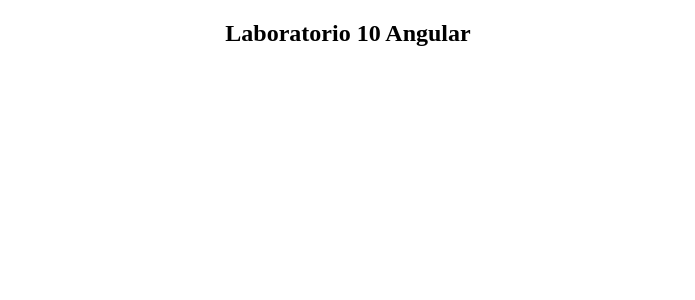
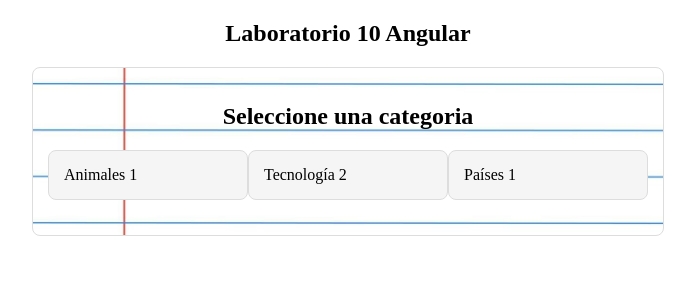
Before and after one commit to Shvy-bit/Lab10, an Angular app: page /difficulty in a window 1280 px wide. Before the commit this address led to /. Shown: the top 300 px of the page, without its empty margins (292-987 px from the left). Built offline with nearby package versions, Linux system fonts and the light colour scheme.

Commit message:
Componente Dificultad funcional

```diff
--- a/src/app/app.routes.ts
+++ b/src/app/app.routes.ts
@@ -1,7 +1,9 @@
 import { Routes } from '@angular/router';
 import { Start } from './start/start';
+import { Difficulty } from './difficulty/difficulty';
 
 export const routes: Routes = [
     {path: '', redirectTo: 'start', pathMatch:'full'},
     {path:'start', component: Start},
+    {path: 'difficulty', component: Difficulty}
 ];
--- a/src/app/difficulty/difficulty.css
+++ b/src/app/difficulty/difficulty.css
@@ -0,0 +1,21 @@
+.category-card {
+    background-color: whitesmoke;
+    position: relative;
+    display: flex;
+    flex: 1;
+}
+.category-card::before {
+    content: "";
+    position: absolute;
+    top: 0;
+    left: 0;
+    width: 100%;
+    height: 100%;
+
+    background-color: rgba(10, 10, 10, 0.3);
+    transition-duration: 0.3s ease;
+    opacity: 0;
+}
+.category-card:hover::before {
+    opacity: 1;
+}
--- a/src/app/difficulty/difficulty.html
+++ b/src/app/difficulty/difficulty.html
@@ -3,8 +3,17 @@
         <h2>Seleccione una categoria</h2>
     </div>
     <div class="center category">
-        @for () {
-            <button></button>
+        @for (category of categories; track category) {
+            <div class="card category-card" (click)="setCategory(category)" routerLink="">
+                <span>{{category.name}}</span>
+                <span>&nbsp;</span>
+                <span>{{category.difficulty}}</span>
+            </div>
+        }
+        @empty {
+            <div class="center">
+                <p>No hay categorias</p>
+            </div>
         }
     </div>
 </div>
--- a/src/app/difficulty/difficulty.ts
+++ b/src/app/difficulty/difficulty.ts
@@ -1,9 +1,27 @@
-import { Component } from '@angular/core';
+import { Component, inject } from '@angular/core';
+import { GameService, Category } from '../game-service';
+import { RouterLink } from "@angular/router";
 
 @Component({
   selector: 'app-difficulty',
-  imports: [],
+  imports: [RouterLink],
   templateUrl: './difficulty.html',
   styleUrl: './difficulty.css',
 })
-export class Difficulty {}
+export class Difficulty {
+  private gameService = inject(GameService);
+
+  public categories = this.gameService.getCategory();
+
+  private randomCategory(): Category {
+    const index = Math.floor(Math.random() * this.categories.length);
+    return this.categories[index];
+  }
+  private category: Category = this.randomCategory();
+
+  public setCategory(category: Category) {
+    this.category = category;
+  }
+
+
+}
--- a/src/app/game-service.ts
+++ b/src/app/game-service.ts
@@ -5,9 +5,34 @@
     words: string[];
     difficulty: number;
 }
+export interface GameMatch {
+    id: number;
+    category: Category;
+    word: string;
+    score: number;
+    won: boolean;
+}
 @Service()
 export class GameService {
-    private categorias = {
-        "frutas": ['manzana', 'pera']
+    private categories: Category[] = [
+    {
+        name: 'Animales',
+        words: ['perro', 'gato', 'elefante', 'jirafa'],
+        difficulty: 1
+    },
+    {
+        name: 'Tecnología',
+        words: ['computadora', 'teclado', 'software', 'angular'],
+        difficulty: 2
+    },
+    {
+        name: 'Países',
+        words: ['Argentina', 'España', 'México', 'Japón'],
+        difficulty: 1
     }
+    ];
+
+    public getCategory() { return this.categories; }
+
+
 }
--- a/src/app/start/start.html
+++ b/src/app/start/start.html
@@ -6,7 +6,7 @@
         <img style="height: 400px;" src= "AhorcadoImg.png" alt="AhorcadoImg">
     </div>
     <div class="center button">
-        <button routerLink="">Dificultad</button>
+        <button routerLink="/difficulty/">Dificultad</button>
         <button routerLink="">Empezar</button>
     </div>
 </div>
--- a/src/styles.css
+++ b/src/styles.css
@@ -28,7 +28,7 @@
     border-radius: 8px;
 }
 .main {
-    /* background-image: url('');*/
+    background-image: url('../public/fondo-main.jpg');
     background-repeat:no-repeat;
     background-position: center;
     background-size: cover;
```
Also changed, not shown: public/fondo-main.jpg (added).
